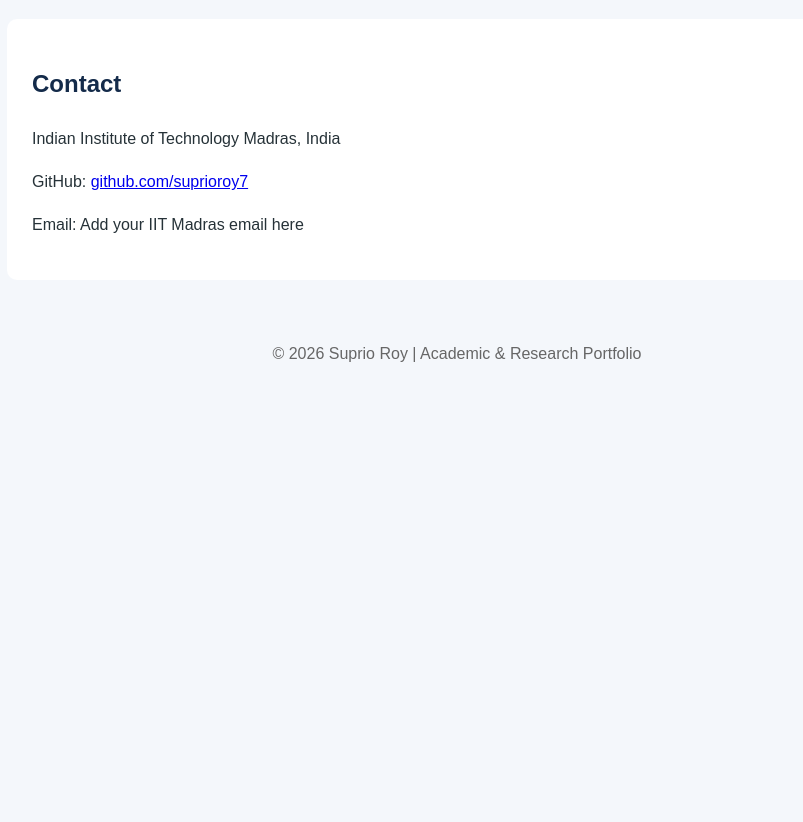
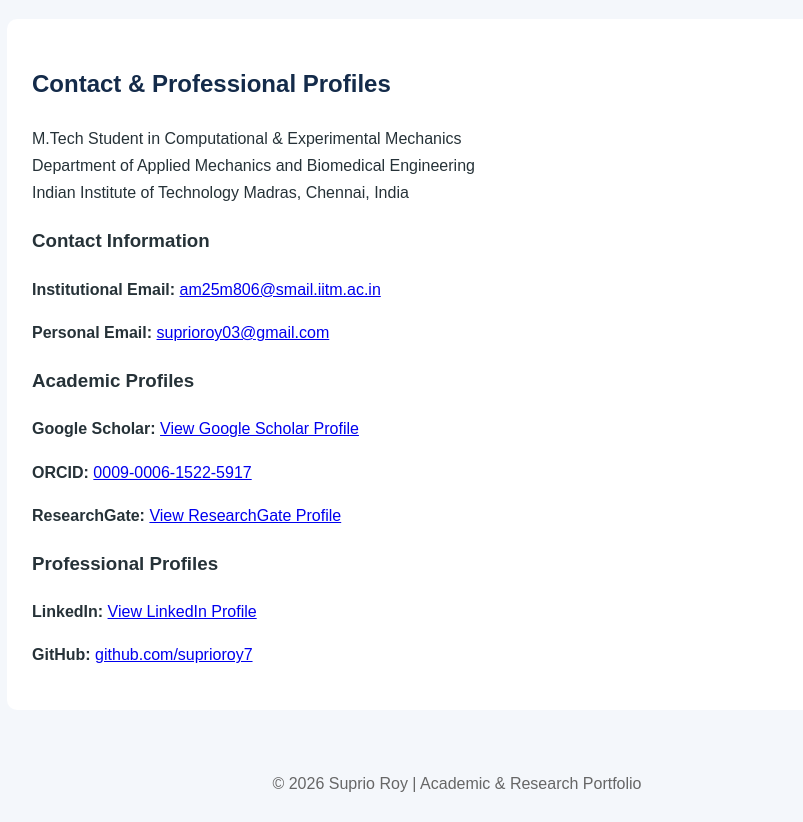
Before and after one commit to suprioroy7/suprioroy7.github.io, a plain HTML site: page index.html in a window 1280 px wide. Shown: the part 3729-4551 px from the top of the page, without its empty margins (183-986 px from the left). Before the commit the page ends 4121 px from the top, so only its background shows below. Drawn offline with Linux system fonts and the light colour scheme.

Commit message:
Revise contact section with professional details
Updated contact section with detailed information including emails and academic profiles.

```diff
--- a/index.html
+++ b/index.html
@@ -269,17 +269,77 @@
 </section>
 
 
+
 <section id="contact">
-        <h2>Contact</h2>
-        <p>Indian Institute of Technology Madras, India</p>
+    <h2>Contact & Professional Profiles</h2>
+
     <p>
-            GitHub:
-            <a href="https://github.com/suprioroy7">
+        M.Tech Student in Computational & Experimental Mechanics<br>
+        Department of Applied Mechanics and Biomedical Engineering<br>
+        Indian Institute of Technology Madras, Chennai, India
+    </p>
+
+    <h3>Contact Information</h3>
+
+    <p>
+        <strong>Institutional Email:</strong>
+        <a href="mailto:am25m806@smail.iitm.ac.in">
+            am25m806@smail.iitm.ac.in
+        </a>
+    </p>
+
+    <p>
+        <strong>Personal Email:</strong>
+        <a href="mailto:suprioroy03@gmail.com">
+            suprioroy03@gmail.com
+        </a>
+    </p>
+
+    <h3>Academic Profiles</h3>
+
+    <p>
+        <strong>Google Scholar:</strong>
+        <a href="https://scholar.google.com/citations?user=hFAXxxYAAAAJ&hl=en"
+           target="_blank">
+            View Google Scholar Profile
+        </a>
+    </p>
+
+    <p>
+        <strong>ORCID:</strong>
+        <a href="https://orcid.org/0009-0006-1522-5917"
+           target="_blank">
+            0009-0006-1522-5917
+        </a>
+    </p>
+
+    <p>
+        <strong>ResearchGate:</strong>
+        <a href="https://www.researchgate.net/profile/Punam-Suprio"
+           target="_blank">
+            View ResearchGate Profile
+        </a>
+    </p>
+
+    <h3>Professional Profiles</h3>
+
+    <p>
+        <strong>LinkedIn:</strong>
+        <a href="https://www.linkedin.com/in/suprioroy"
+           target="_blank">
+            View LinkedIn Profile
+        </a>
+    </p>
+
+    <p>
+        <strong>GitHub:</strong>
+        <a href="https://github.com/suprioroy7"
+           target="_blank">
             github.com/suprioroy7
         </a>
     </p>
-        <p>Email: Add your IIT Madras email here</p>
 </section>
+
 
 </main>
 
```
Lines whose indentation alone changed are shown as unchanged.
